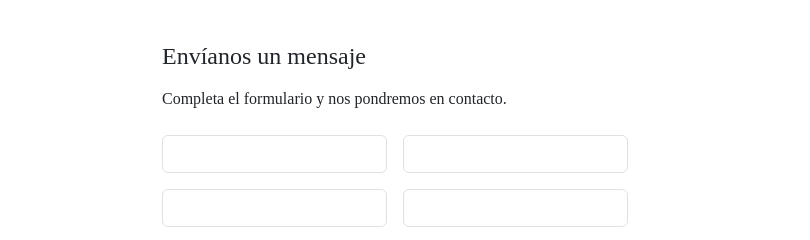
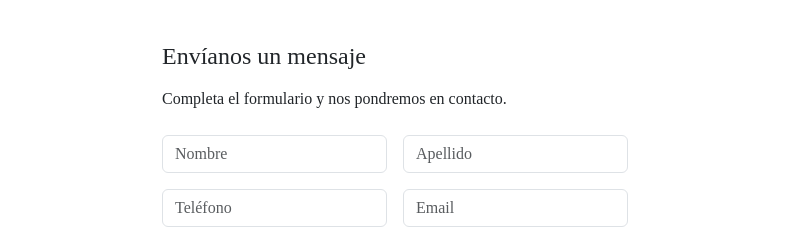
Before and after one commit to nowifall/vesta_inmobiliaria, a plain HTML site: page pages/contacto.html in a window 1280 px wide. Shown: the part 166-406 px from the top of the page, 0-810 px from the left. Drawn offline with Linux system fonts and the light colour scheme; grey boxes are pictures that could not be loaded.

Commit message:
Add files via upload

```diff
--- a/css/styles.css
+++ b/css/styles.css
@@ -209,13 +209,13 @@
 
 }
 
-input.form-control:focus {
+.newsletterInicio input.form-control:focus {
     color: white !important;
     box-shadow: none !important;
     outline: none !important;
 }
 
-input.form-control::placeholder {
+.newsletterInicio input.form-control::placeholder {
     color: rgba(255, 255, 255, 0.7) !important;
 }
 
@@ -228,16 +228,15 @@ input.form-control::placeholder {
     background-position: right bottom;
     background-repeat: no-repeat;
     height: 300px;
-
 }
 
-input.form-control:focus {
+.newsletterContacto input.form-control:focus {
     color: white !important;
     box-shadow: none !important;
     outline: none !important;
 }
 
-input.form-control::placeholder {
+.newsletterContacto input.form-control::placeholder {
     color: rgba(255, 255, 255, 0.7) !important;
 }
 
```
